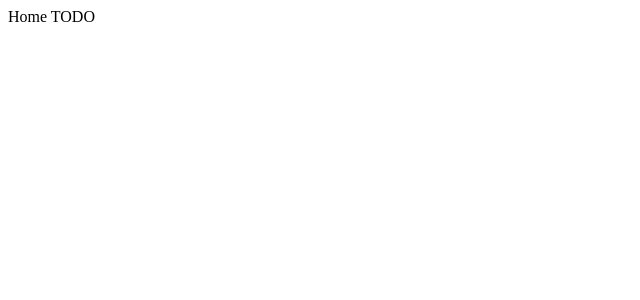
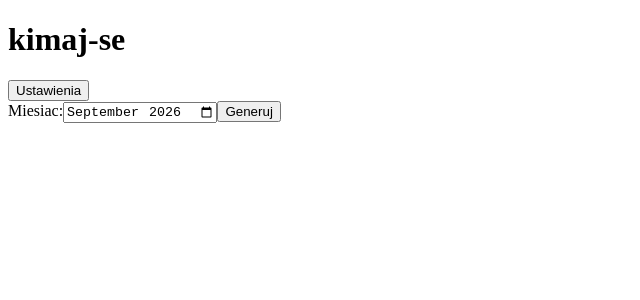
Before and after one commit to mRudzki/kimaj-se, a React (Vite) app in the folder web/: page / in a window 1280 px wide. Shown: the top 300 px of the page, without its empty margins (0-640 px from the left). Built offline with nearby package versions, Linux system fonts and the light colour scheme.

Commit message:
feat: implement Home page with month picker
Co-Authored-By: Claude Sonnet 5 <noreply@anthropic.com>

```diff
--- a/web/src/pages/HomePage.tsx
+++ b/web/src/pages/HomePage.tsx
@@ -1,4 +1,49 @@
+import { useState } from "react";
 import type { MonthlySummary } from "@shared/types";
-export function HomePage(_props: { onOpenSettings: () => void; onGenerated: (s: MonthlySummary) => void }) {
-  return <div>Home TODO</div>;
+import { api } from "../api";
+
+function currentMonth(): string {
+  const now = new Date();
+  return `${now.getFullYear()}-${String(now.getMonth() + 1).padStart(2, "0")}`;
 }
+
+export function HomePage({
+  onOpenSettings,
+  onGenerated,
+}: {
+  onOpenSettings: () => void;
+  onGenerated: (summary: MonthlySummary) => void;
+}) {
+  const [month, setMonth] = useState(currentMonth());
+  const [loading, setLoading] = useState(false);
+  const [error, setError] = useState<string | null>(null);
+
+  async function handleGenerate() {
+    setLoading(true);
+    setError(null);
+    try {
+      onGenerated(await api.generate(month));
+    } catch (err) {
+      setError((err as Error).message);
+    } finally {
+      setLoading(false);
+    }
+  }
+
+  return (
+    <div>
+      <h1>kimaj-se</h1>
+      <button onClick={onOpenSettings}>Ustawienia</button>
+      <div>
+        <label>
+          Miesiac:
+          <input type="month" value={month} onChange={(e) => setMonth(e.target.value)} />
+        </label>
+        <button onClick={handleGenerate} disabled={loading}>
+          {loading ? "Generuje..." : "Generuj"}
+        </button>
+      </div>
+      {error && <p role="alert">{error}</p>}
+    </div>
+  );
+}
```
